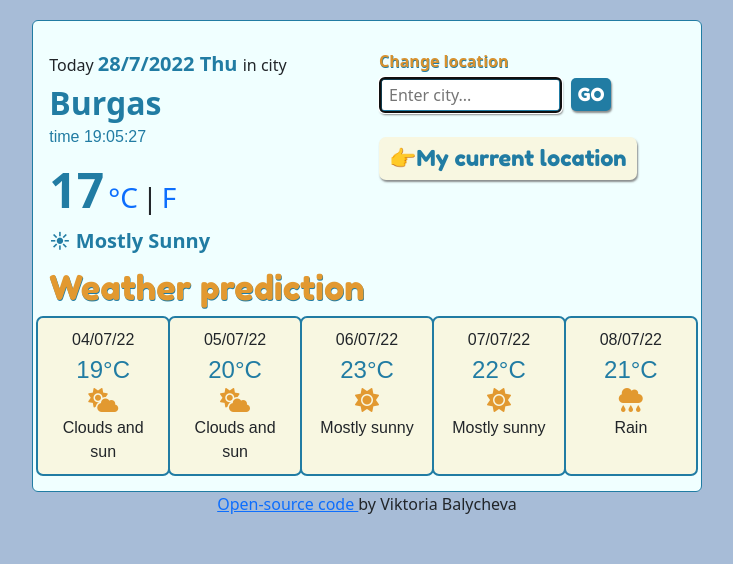
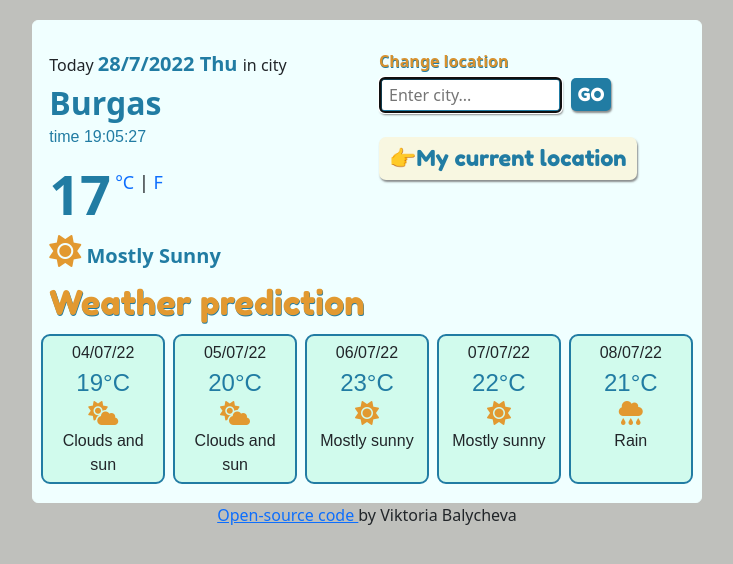
Before and after one commit to vb71021/my-weather-app, a plain HTML site: page index.html in a window 1280 px wide. Shown: the whole page, without its empty margins (273-1006 px from the left). Drawn offline with nearby package versions, Linux system fonts and the light colour scheme.

Commit message:
Edited units position and some colors

```diff
--- a/index.html
+++ b/index.html
@@ -36,12 +36,16 @@
         <h3>time</h3>
 
         <span class="degrees" id = "degrees">17</span>
-
+       <span class="units">
         <a href = "#" id = "celsius">°C</a>
           <span id="divider">|</span>
            <a href = "#" id = "fahrenheit">F</a>
+         </span>
+          <div class = "description">
 
-          <div class = "description"> ☀ Mostly sunny</div>
+            <i class="fa-solid fa-sun" id="icon-description"></i>
+
+             Mostly sunny</div>
           </p>
         </div>
             <div class="col-sm-6">
--- a/src/styles.css
+++ b/src/styles.css
@@ -1,5 +1,5 @@
 body {
-  background-color: rgb(167, 188, 215);
+  background-color: rgb(191, 192, 188);
 }
 h1 {
   color: #e29930;
@@ -18,7 +18,7 @@ p {
   margin-bottom: auto;
 }
 .card {
-  border-color: #217ca3;
+  border-color: azure;
   width: 60%;
   background-color: azure;
   display: block;
@@ -29,14 +29,17 @@ p {
   padding: 12px;
 }
 .predict {
+  display: inline-flexbox;
+  margin: 4px auto;
   text-align: center;
   font-weight: normal;
   font-family: Arial, Helvetica, sans-serif;
-  padding: 10px;
+  padding: 5px;
   outline: 2px solid #217ca3;
-  border-radius: 5px;
-  margin: 1px;
-  background-color: #f8f7e1;
+  border-radius: 7px;
+
+  background-color: #d1fbed;
+  max-width: 120px;
 }
 
 .city {
@@ -56,18 +59,25 @@ p {
   font-size: 20px;
   text-transform: capitalize;
 }
-
+#icon-description {
+  font-size: 32px;
+  color: #e29930;
+}
 .degrees {
   color: #217ca3;
   font-weight: bold;
-  font-size: 48px;
+  font-size: 54px;
+}
+.units {
+  position: relative;
+  font-size: 18px;
+  top: -26px;
 }
 
 #celsius,
 #divider,
 #fahrenheit {
   text-decoration: none;
-  font-size: 28px;
 }
 #city-current {
   text-transform: capitalize;
@@ -78,6 +88,7 @@ p {
 #fahrenheit:hover {
   font-weight: bold;
 }
+
 .fa-solid {
   color: #e29930;
   font-size: 24px;
```
